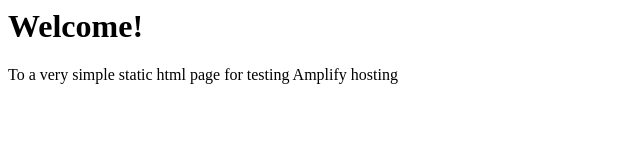
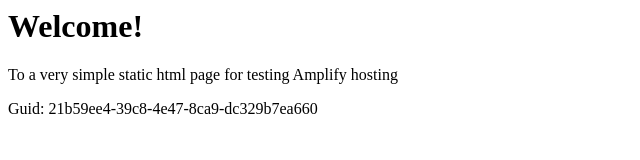
Before and after one commit to aws-aemilia-lhr/Github-PR-Commit-Integration-Test-DoNotTouch-GitHubAutoBuildPrPreviewCanaryTest-v1-prod-eu-west-2, a website: page src/index.html in a window 1280 px wide. Shown: the whole page, without its empty margins (0-640 px from the left). Drawn offline with Linux system fonts and the light colour scheme.

Commit message:
commit from integ tests

```diff
--- a/src/index.html
+++ b/src/index.html
@@ -1,3 +1,5 @@
+
+
 <html lang="en">
 
 <head>
@@ -10,6 +12,6 @@
 <body>
     <h1>Welcome!</h1>
     <p>To a very simple static html page for testing Amplify hosting</p>
-</body>
+    <p>Guid: 21b59ee4-39c8-4e47-8ca9-dc329b7ea660</p></body>
 
 </html>
```
